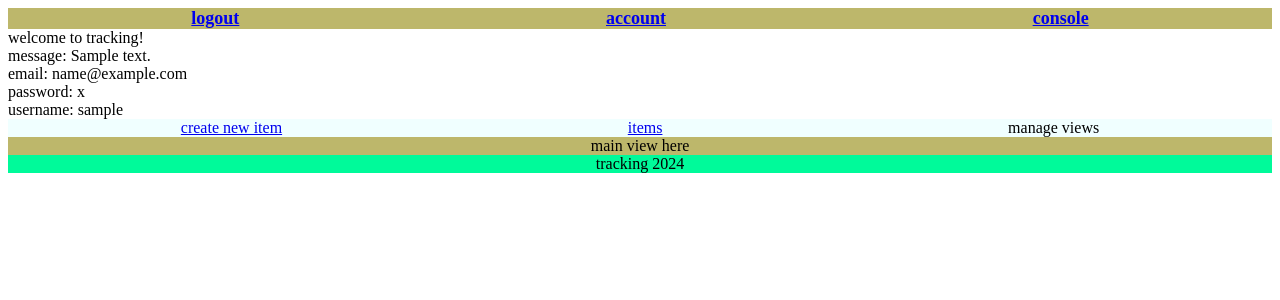
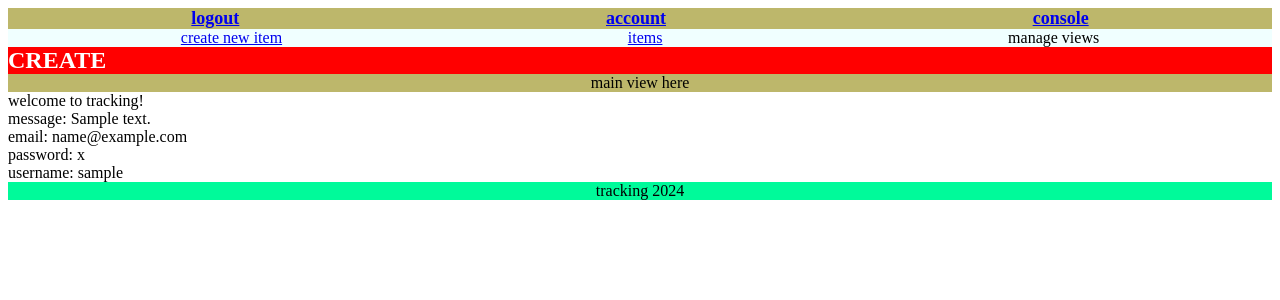
Before and after one commit to maimedlord/tracking, a Flask app: template templates/console.html in a window 1280 px wide. Shown: the top 300 px of the page. Run offline with Flask 2, Linux system fonts and the light colour scheme; the visitor is signed in with stand-in values (Sample User, id 1); the template is opened without the code that fills it: most values are stand-ins (such as "Sample title", 1, 10 or a date in 2020).

Commit message:
console.js

```diff
--- a/app.py
+++ b/app.py
@@ -235,6 +235,12 @@ def logout():
     return redirect('/index')
 
 
+@app.route('/test_api/<input1>/<input2>')
+@login_required
+def test_api(input1: str, input2: str):
+    return 'this is a response'
+
+
 @app.route('/view_create/<view_obj>')
 @login_required
 def view_create(view_obj):
--- a/static/css/console.css
+++ b/static/css/console.css
@@ -5,10 +5,39 @@
     justify-content: space-around;
     width: 100%
 }
-
 .console_view {
     background-color: darkkhaki;
     display: flex;
     justify-content: center;
     width: 100%;
 }
+#create_button {
+    background-color: red;
+    color: white;
+    font-size: x-large;
+    font-weight: bold;
+}
+#create_item_input {
+    background-color: chartreuse;
+    display: none;
+    width: 100%;
+}
+#create_view_input {
+    background-color: aqua;
+    display: none;
+    width: 100%;
+}
+#item_or_view {
+    background-color: burlywood;
+    display: none;
+    flex-direction: row;
+    gap: 30px;
+}
+#root_console_create {
+    align-content: flex-end;
+    background-color: cadetblue;
+    display: flex;
+    flex-direction: column;
+    justify-content: flex-end;
+    width: 100%;
+}
--- /dev/null
+++ b/static/scripts/console.js
@@ -0,0 +1,48 @@
+// create_button
+create_on = false;
+document.getElementById('create_button').onclick=function (){
+    if (!create_on){
+        document.getElementById('item_or_view').style.display = 'flex';
+        create_on = true;
+    }
+    else {
+        document.getElementById('item_or_view').style.display = 'none';
+        create_on = false;
+    }
+}
+// create_item_button
+create_item_on = false;
+document.getElementById('create_item_button').onclick=function (){
+    if (!create_item_on) {
+        document.getElementById('create_item_input').style.display = 'flex';
+        document.getElementById('create_view_input').style.display = 'none';
+        create_view_on = false;
+        create_item_on = true;
+    }
+    else {
+        document.getElementById('create_item_input').style.display = 'none';
+        document.getElementById('create_view_input').style.display = 'flex';
+        create_view_on = true;
+        create_item_on = false;
+    }
+}
+// create_view_button
+create_view_on = false;
+document.getElementById('create_view_button').onclick=function (){
+    if (!create_view_on) {
+        document.getElementById('create_view_input').style.display = 'flex';
+        document.getElementById('create_item_input').style.display = 'none';
+        create_item_on = false;
+        create_view_on = true;
+    }
+    else {
+        document.getElementById('create_view_input').style.display = 'none';
+        document.getElementById('create_item_input').style.display = 'flex';
+        create_item_on = true;
+        create_view_on = false;
+    }
+}
+//
+document.getElementById('submit_create_item').onclick=function (){
+
+}
--- a/templates/base.html
+++ b/templates/base.html
@@ -7,7 +7,7 @@
         <link rel="stylesheet" href="{{ url_for('static', filename='css/base.css') }}">
         {% block css %}
         {% endblock %}
-        {% block javascript %}
+        {% block javascript_head %}
         {% endblock %}
     </head>
 <body>
@@ -37,4 +37,6 @@
         <div>tracking 2024</div>
     </div>
 </body>
+{% block javascript_footer %}
+{% endblock %}
 </html>
--- a/templates/console.html
+++ b/templates/console.html
@@ -6,21 +6,55 @@
     <link rel="stylesheet" href="{{ url_for('static', filename='css/console.css') }}">
 {% endblock %}
 {% block body %}
-    welcome to tracking!
-    <br>
-    message: {{ message }}
-    <br>
-    email: {{ email }}
-    <br>
-    password: {{ password }}
-    <br>
-    username: {{ current_user.username }}
     <div id="console_nav">
         <div><a href="{{ url_for('item_create') }}">create new item</a></div>
         <div><a href="{{ url_for('items_manage') }}">items</a></div>
         <div>manage views</div>
     </div>
+    <div id="root_console_create">
+        <div id="create_button">
+            CREATE
+        </div>
+        <div id="item_or_view">
+            <div id="create_item_button">
+                CREATE ITEM
+            </div>
+            <div id="create_view_button">
+                CREATE VIEW
+            </div>
+            <div id="create_item_input">
+                <form id="item_create" method="post" name="item_create">
+                    <label>name: <input autocomplete="off" id="name" name="name" required type="text"></label>
+                    <br>
+                    <label>
+                        keywords: <input autocomplete="off" id="keywords" name="keywords" type="text">
+                    </label>
+                    <br>
+                    <button id="submit_create_item" type="submit">create item</button>
+                </form>
+            </div>
+            <div id="create_view_input">
+                stuff
+                <br>
+                stuff
+            </div>
+        </div>
+    </div>
     <div class="console_view">
         main view here
     </div>
+    <div>
+        welcome to tracking!
+        <br>
+        message: {{ message }}
+        <br>
+        email: {{ email }}
+        <br>
+        password: {{ password }}
+        <br>
+        username: {{ current_user.username }}
+    </div>
+    {% block javascript_footer %}
+        <script src="{{ url_for('static', filename='scripts/console.js') }}"></script>
+    {% endblock %}
 {% endblock %}
```
